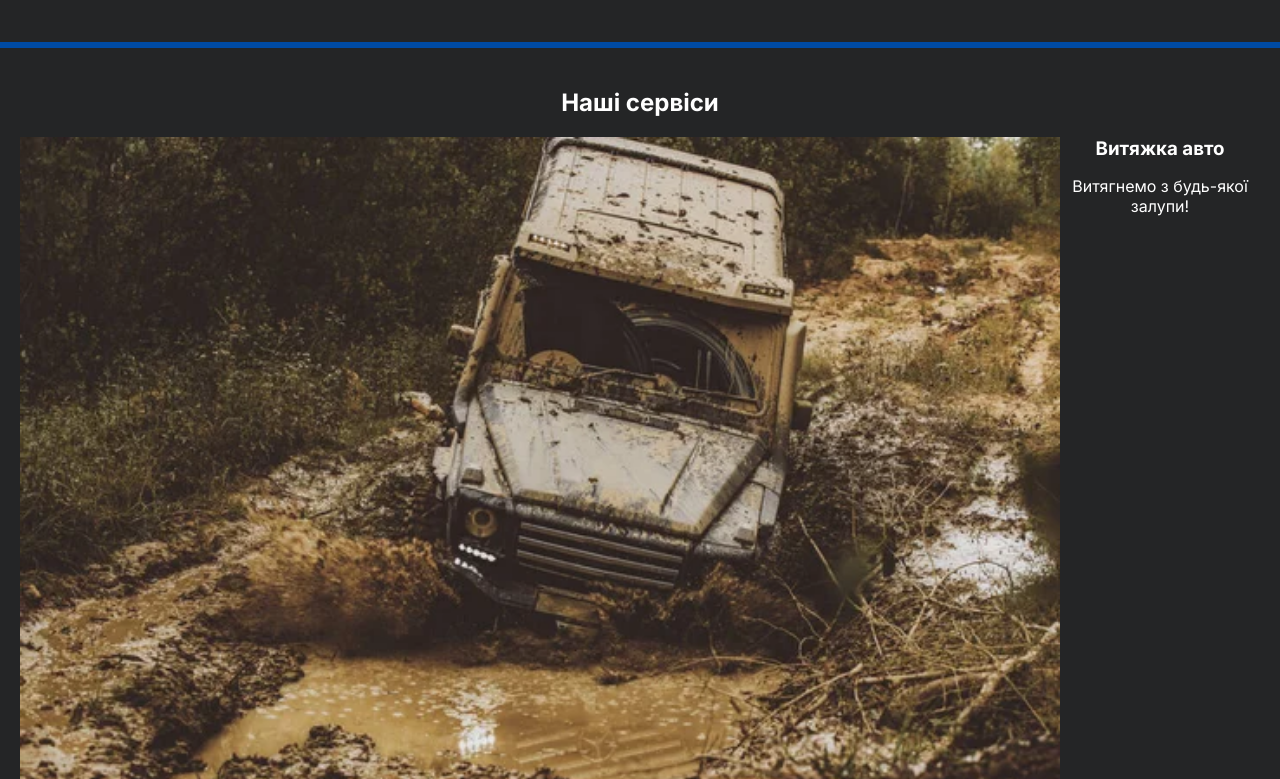
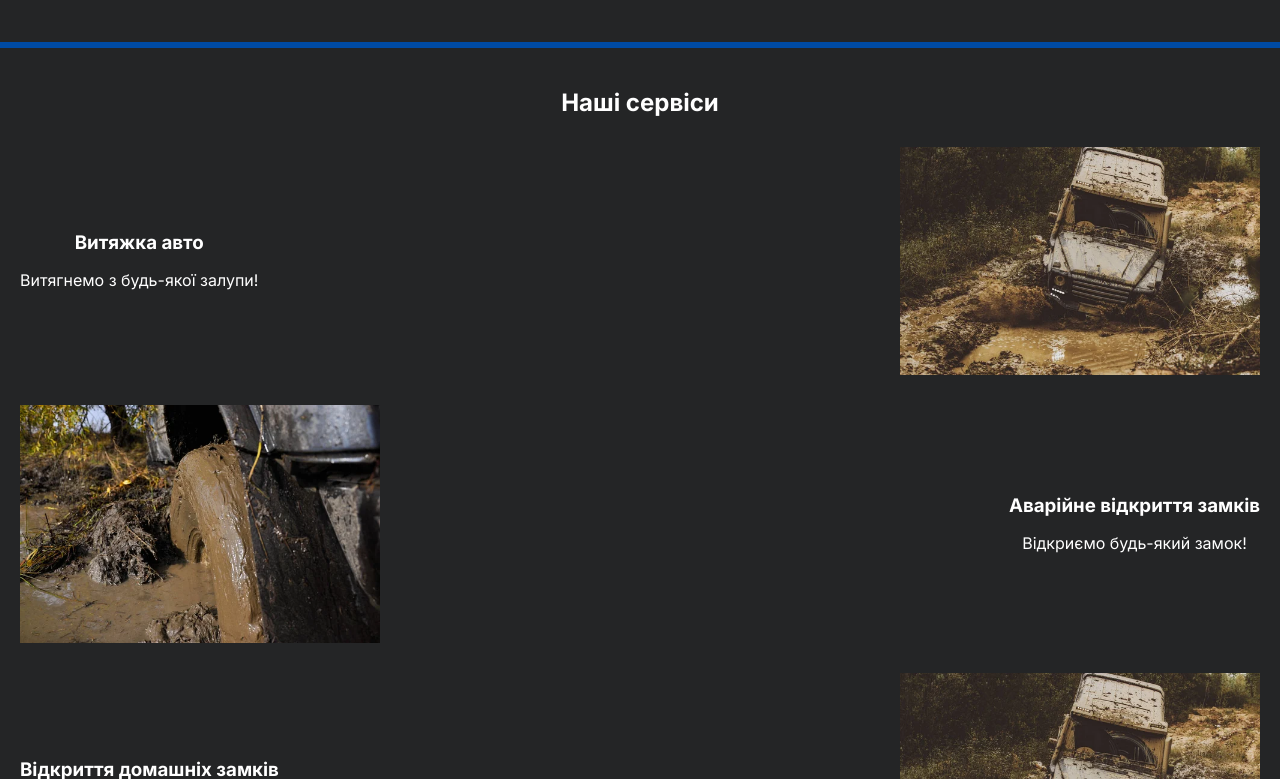
Before and after one commit to AndreyKapus/off-road-assistance, a Next.js app: page / in a window 1280 px wide. Shown: the part 1121-1900 px from the top of the page. Built offline with nearby package versions, Linux system fonts and the light colour scheme.

Commit message:
servises tablet

```diff
--- a/app/styles/servicesMain.module.css
+++ b/app/styles/servicesMain.module.css
@@ -44,8 +44,25 @@
     margin-right: auto;
   }
 
+  .servicesList {
+    margin-bottom: 0px;
+  }
+
   .servicesListItem {
     display: flex;
+    justify-content: space-between;
+    align-items: center;
+    padding-bottom: 0px;
+    padding-top: 30px;
+  }
+
+  .servicesList .servicesListItem:nth-child(2n + 1) {
+    flex-direction: row-reverse;
+  }
+
+  .servisesImage {
+    width: 360px !important;
+    margin-bottom: 0px;
   }
 }
 
```
